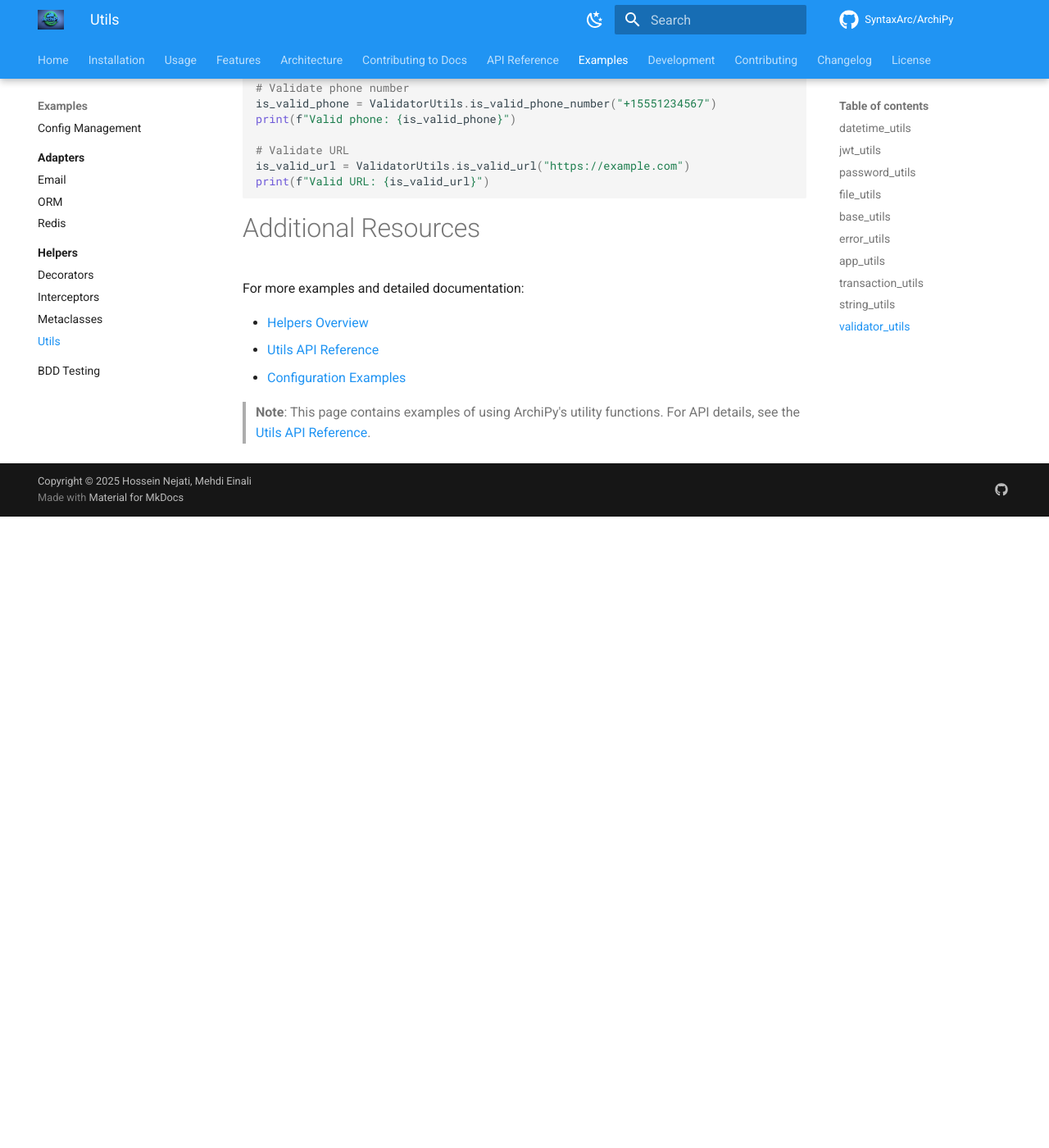
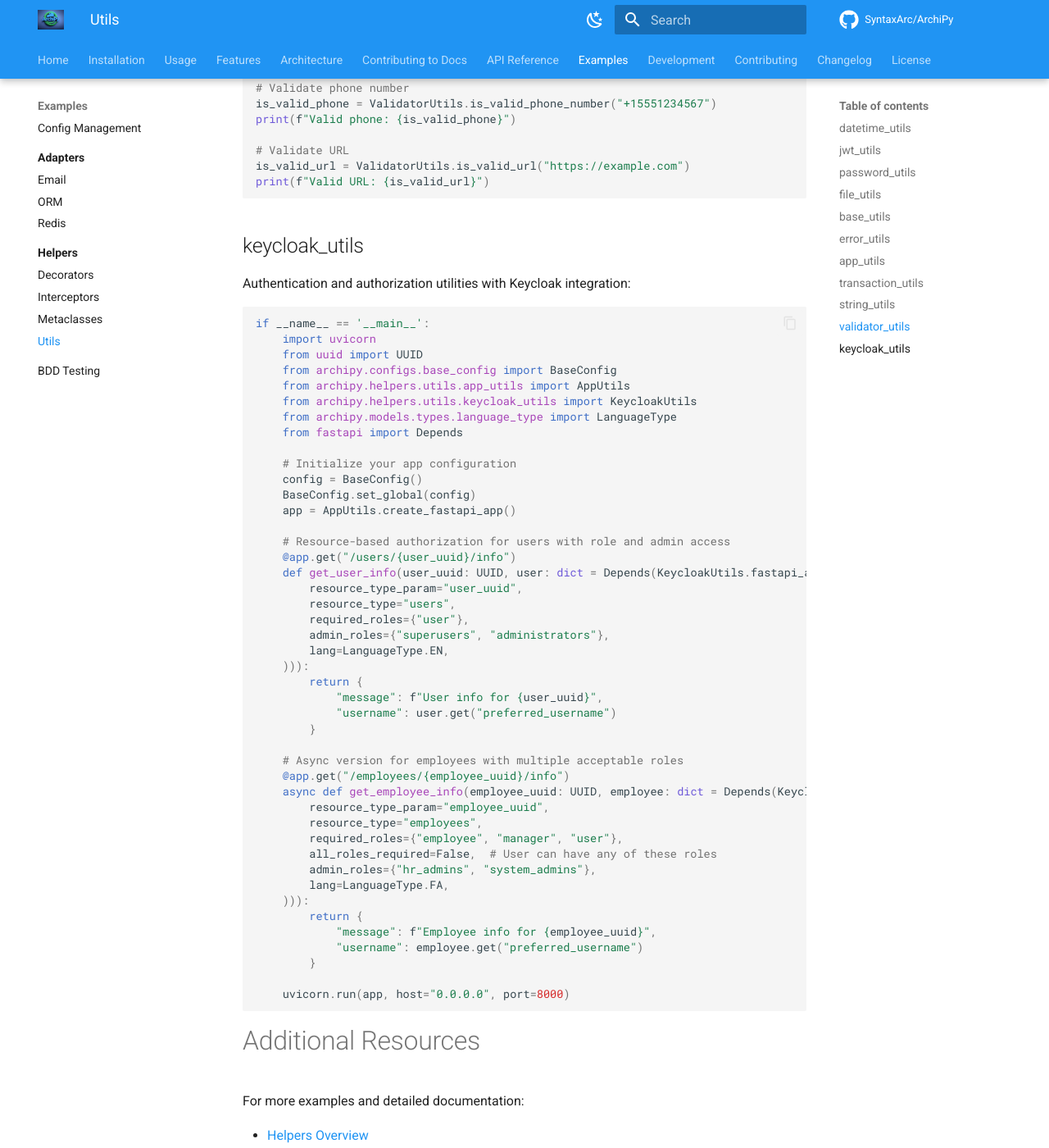
Before and after one commit to negatic/ArchiPy, an MkDocs documentation site: the page built from docs/examples/helpers/utils.md, in a window 1280 px wide and 1400 px high, scrolled down 4269 px. Shown: the whole window at 82% size. Built offline with MkDocs 1.6.1 and Material for MkDocs 9.7.7, drawn with Linux system fonts in a browser that asks for light colours; comment, search, counter and statistics services are not loaded; the version menu is left out; before the commit the page ends 4899 px from its top, so only the background shows below that.

Commit message:
add docs

````diff
--- a/docs/examples/helpers/utils.md
+++ b/docs/examples/helpers/utils.md
@@ -215,6 +215,57 @@ is_valid_url = ValidatorUtils.is_valid_url("https://example.com")
 print(f"Valid URL: {is_valid_url}")
 ```
 
+## keycloak_utils
+
+Authentication and authorization utilities with Keycloak integration:
+
+```python
+if __name__ == '__main__':
+    import uvicorn
+    from uuid import UUID
+    from archipy.configs.base_config import BaseConfig
+    from archipy.helpers.utils.app_utils import AppUtils
+    from archipy.helpers.utils.keycloak_utils import KeycloakUtils
+    from archipy.models.types.language_type import LanguageType
+    from fastapi import Depends
+
+    # Initialize your app configuration
+    config = BaseConfig()
+    BaseConfig.set_global(config)
+    app = AppUtils.create_fastapi_app()
+
+    # Resource-based authorization for users with role and admin access
+    @app.get("/users/{user_uuid}/info")
+    def get_user_info(user_uuid: UUID, user: dict = Depends(KeycloakUtils.fastapi_auth(
+        resource_type_param="user_uuid",
+        resource_type="users",
+        required_roles={"user"},
+        admin_roles={"superusers", "administrators"},
+        lang=LanguageType.EN,
+    ))):
+        return {
+            "message": f"User info for {user_uuid}",
+            "username": user.get("preferred_username")
+        }
+
+    # Async version for employees with multiple acceptable roles
+    @app.get("/employees/{employee_uuid}/info")
+    async def get_employee_info(employee_uuid: UUID, employee: dict = Depends(KeycloakUtils.async_fastapi_auth(
+        resource_type_param="employee_uuid",
+        resource_type="employees",
+        required_roles={"employee", "manager", "user"},
+        all_roles_required=False,  # User can have any of these roles
+        admin_roles={"hr_admins", "system_admins"},
+        lang=LanguageType.FA,
+    ))):
+        return {
+            "message": f"Employee info for {employee_uuid}",
+            "username": employee.get("preferred_username")
+        }
+
+    uvicorn.run(app, host="0.0.0.0", port=8000)
+```
+
 # Additional Resources
 
 For more examples and detailed documentation:
@@ -222,5 +273,6 @@ For more examples and detailed documentation:
 - [Helpers Overview](../../api_reference/helpers.md)
 - [Utils API Reference](../../api_reference/utils.md)
 - [Configuration Examples](../config_management.md)
+- [Keycloak Adapter](../adapters/keycloak.md)
 
 > **Note**: This page contains examples of using ArchiPy's utility functions. For API details, see the [Utils API Reference](../../api_reference/utils.md).
````
Also changed, not shown: docs/api_reference/utils.md (+5 -0 lines), 1 other file.
